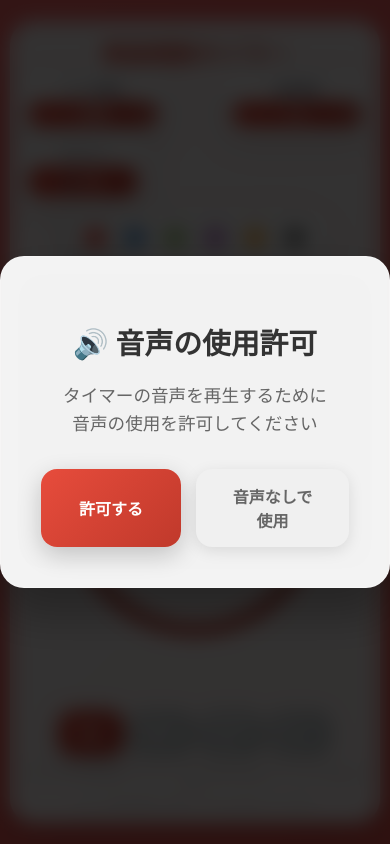
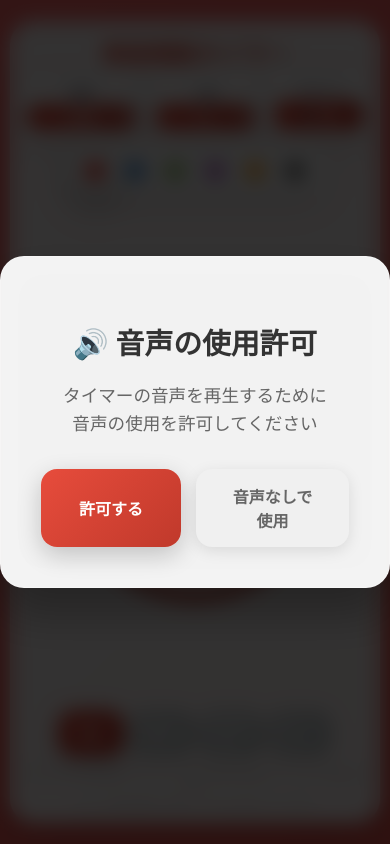
Before and after one commit to sogadaiki/development, a PHP site: page /timer.html in a window 390 px wide. Run offline with PHP 8.4, Linux system fonts and the light colour scheme.

Commit message:
Optimize mobile layout for iPhone15 compatibility
- Fix settings buttons layout to prevent wrapping on iPhone15 (393px)
- Shorten labels: "ピッチ時間" → "時間", "発表者数" → "人数"
- Add iPhone15-specific media queries (393px and 430px)
- Set flex-wrap: nowrap to force single-row layout
- Reduce gaps and padding for compact mobile design
- Ensure 3 setting buttons fit in one row on all iPhone models

🤖 Generated with [Claude Code](https://claude.ai/code)

Co-Authored-By: Claude <noreply@anthropic.com>

```diff
--- a/sadame/pitch-timer/style.css
+++ b/sadame/pitch-timer/style.css
@@ -158,8 +158,10 @@ h1 {
     display: flex;
     justify-content: center;
     gap: 15px;
-    flex-wrap: wrap;
+    flex-wrap: nowrap; /* 改行を防ぐ */
     align-items: flex-end;
+    width: 100%;
+    box-sizing: border-box;
 }
 
 .setting-card {
@@ -837,21 +839,21 @@ h1 {
     }
 
     .settings-row {
-        gap: 8px;
+        gap: 6px;
         justify-content: space-between;
     }
 
     .setting-card {
-        min-width: 120px;
-        max-width: 160px;
-        padding: 8px 10px;
+        min-width: 105px;
+        max-width: 120px;
+        padding: 8px 6px;
         flex: 1;
     }
 
     .sound-card {
-        min-width: 100px;
-        max-width: 140px;
-        flex: 0.8;
+        min-width: 90px;
+        max-width: 105px;
+        flex: 0.85;
     }
 
     .theme-buttons-container {
@@ -944,6 +946,90 @@ h1 {
     }
 }
 
+/* iPhone15 Pro Max向け (430px) */
+@media (max-width: 430px) and (min-width: 394px) {
+    .timer-app-container {
+        padding: 8px;
+        margin: 0.5vh auto;
+    }
+
+    .settings-row {
+        gap: 5px;
+        justify-content: space-between;
+    }
+
+    .setting-card {
+        min-width: 110px;
+        max-width: 125px;
+        padding: 7px 5px;
+        flex: 1;
+    }
+
+    .sound-card {
+        min-width: 100px;
+        max-width: 115px;
+        flex: 0.85;
+    }
+
+    .setting-label {
+        font-size: 0.65em;
+        margin-bottom: 3px;
+    }
+
+    .custom-select select {
+        padding: 7px 5px;
+        font-size: 0.8em;
+    }
+
+    .sound-toggle-btn {
+        padding: 7px 5px;
+        font-size: 0.8em;
+    }
+}
+
+/* iPhone15 Standard向け (393px) */
+@media (max-width: 393px) {
+    .timer-app-container {
+        padding: 8px;
+        margin: 0.5vh auto;
+    }
+
+    .settings-row {
+        gap: 3px;
+        justify-content: space-between;
+        flex-wrap: nowrap; /* 強制的に1行 */
+    }
+
+    .setting-card {
+        min-width: 90px;
+        max-width: 105px;
+        padding: 6px 3px;
+        flex: 1 1 auto;
+        overflow: hidden;
+    }
+
+    .sound-card {
+        min-width: 80px;
+        max-width: 95px;
+        flex: 0.9 1 auto;
+    }
+
+    .setting-label {
+        font-size: 0.6em;
+        margin-bottom: 3px;
+    }
+
+    .custom-select select {
+        padding: 6px 4px;
+        font-size: 0.75em;
+    }
+
+    .sound-toggle-btn {
+        padding: 6px 4px;
+        font-size: 0.75em;
+    }
+}
+
 @media (max-width: 480px) {
     .timer-app-container {
         padding: 8px;
@@ -951,13 +1037,13 @@ h1 {
     }
 
     .settings-row {
-        gap: 6px;
+        gap: 5px;
     }
 
     .setting-card {
         min-width: 100px;
-        max-width: 130px;
-        padding: 6px 8px;
+        max-width: 125px;
+        padding: 6px 6px;
     }
 
     .sound-card {
--- a/sadame/timer.html
+++ b/sadame/timer.html
@@ -50,7 +50,7 @@
         <div class="settings-panel">
             <div class="settings-row">
                 <div class="setting-card">
-                    <div class="setting-label">ピッチ時間</div>
+                    <div class="setting-label">時間</div>
                     <div class="custom-select">
                         <select id="pitch-time">
                             <option value="30">30秒</option>
@@ -68,7 +68,7 @@
                     </div>
                 </div>
                 <div class="setting-card">
-                    <div class="setting-label">発表者数</div>
+                    <div class="setting-label">人数</div>
                     <div class="custom-select">
                         <select id="num-presenters">
                             <option value="2">2人</option>
```
